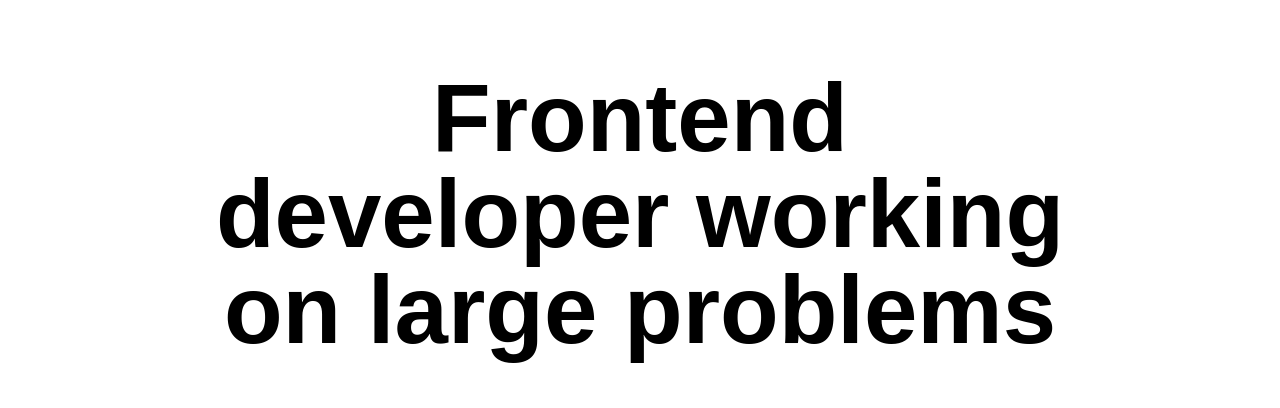
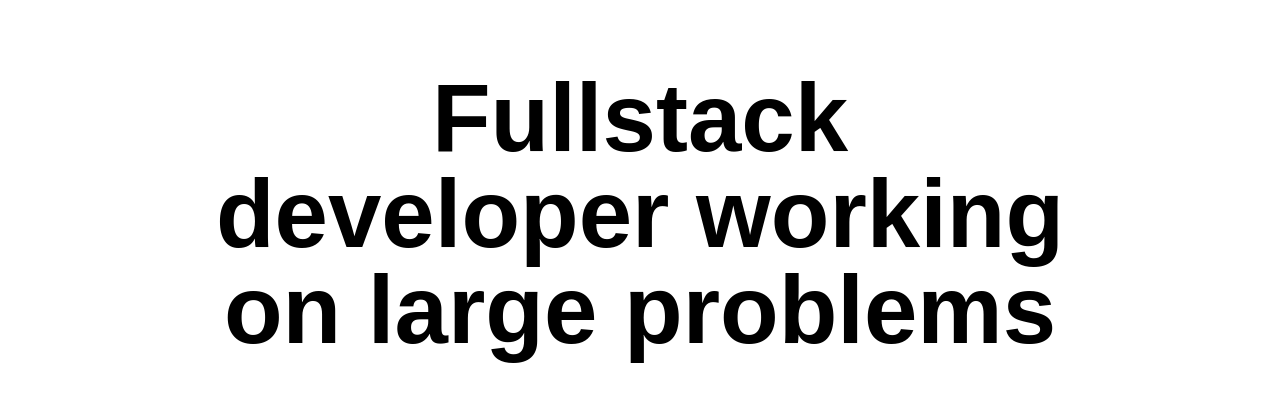
Before and after one commit to O4FDev/luke-lucas.com, a Next.js app: page / in a window 1280 px wide. Shown: the part 122-530 px from the top of the page. Built offline with nearby package versions, Linux system fonts and the light colour scheme; a web font is replaced by a local one.

Commit message:
Full stack text

```diff
--- a/pages/index.js
+++ b/pages/index.js
@@ -151,7 +151,7 @@ const Home = () => {
 
       <main className="flex flex-col justify-center text-center items-center py-16">
         <h1 className="text-5xl font-semibold px-6 lg:px-0 leading-tight w-12/12 lg:w-8/12 lg:text-8xl">
-          Frontend developer working on large problems
+          Fullstack developer working on large problems
         </h1>
 
         <div className="flex items-center gap-4 py-8 lg:py-16">
```
